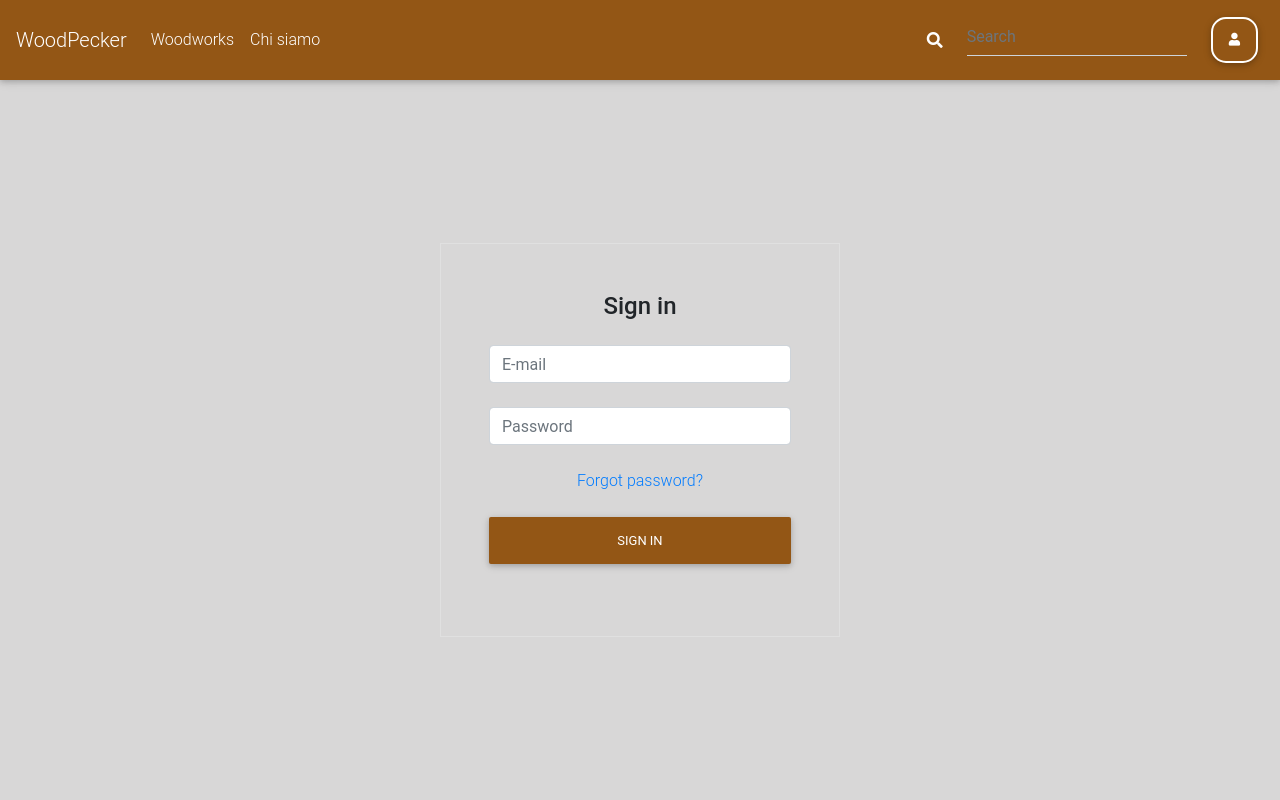
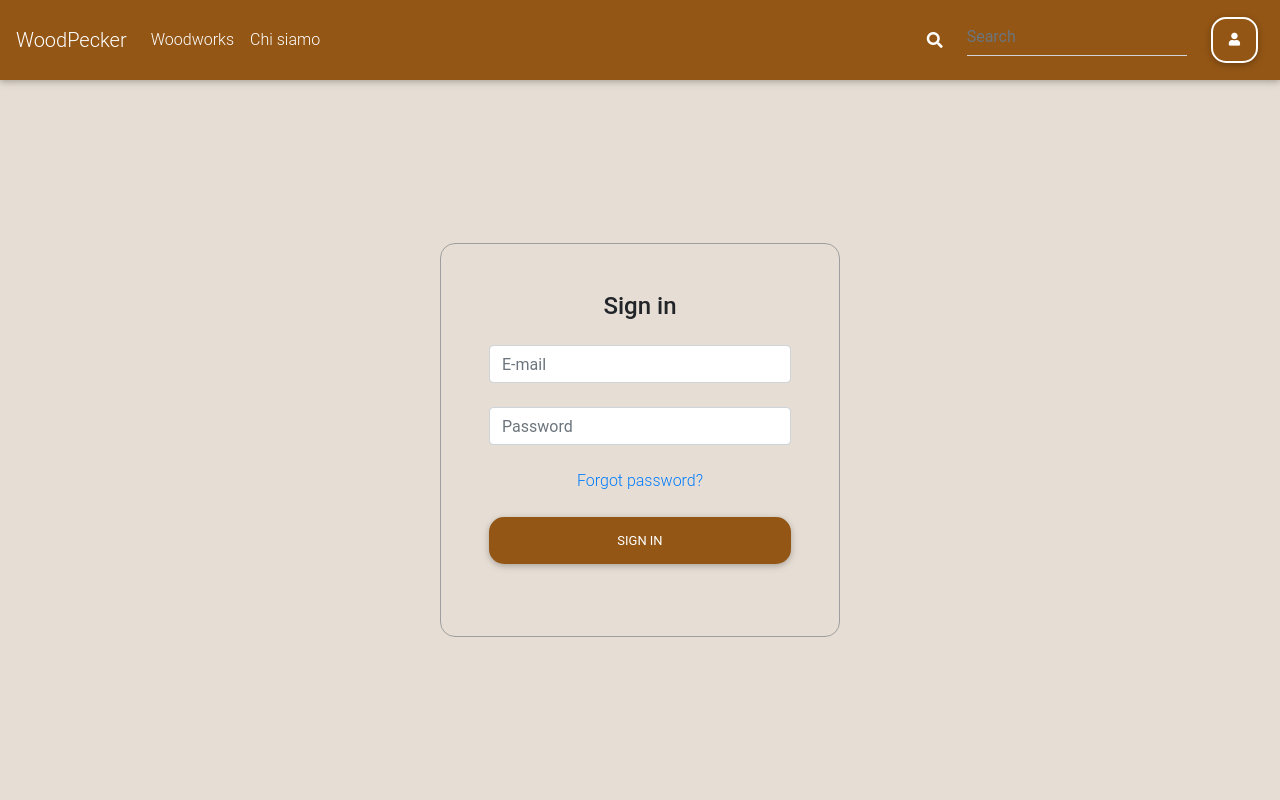
Before and after one commit to GabrieleGarlaschelli/woodpecker, a Django app: page /accounts/login/ in a window 1280 px wide. Run offline with Django 3.2, Linux system fonts and the light colour scheme; some libraries are stand-ins or nearby versions.

Commit message:
some changes

```diff
--- a/accounts/templates/registration/login.html
+++ b/accounts/templates/registration/login.html
@@ -6,10 +6,10 @@
 
 {% block content %}
 <div class="d-flex justify-content-center flex-wrap" style="width: 100vw; height: 90vh; overflow-x: scroll;">
-  <form class="text-center border border-light p-5" style="height: fit-content; margin: auto; min-width: 400px;" method="POST">
+  <form class="text-center border-rounded p-5" style="height: fit-content; margin: auto; min-width: 400px; border: solid 1px #9f9e9e" method="POST">
     {% csrf_token %}
     <p class="h4 mb-4">Sign in</p>
-    <input type="text" id="defaultLoginFormEmail" name="username" class="form-control mb-4" placeholder="E-mail">
+    <input type="email" id="defaultLoginFormEmail" name="email" class="form-control mb-4" placeholder="E-mail">
     <input type="password" id="defaultLoginFormPassword" name="password" class="form-control mb-4" placeholder="Password">
     <div class="d-flex justify-content-around">
       <div>
@@ -18,10 +18,9 @@
     </div>
     {% if form.errors %}
       <p class=" label label-danger">
-        Your username and password didn't match.
-        Please try again.
+        Email o password non corretti
       </p>
     {% endif %}
-    <button class="btn btn-primary btn-block my-4" type="submit">Sign in</button>
+    <button class="btn btn-primary btn-block my-4 border-rounded" type="submit">Sign in</button>
 </div>
 {% endblock %}
--- a/woodworks/static/woodworks/style.css
+++ b/woodworks/static/woodworks/style.css
@@ -9,5 +9,7 @@
 
 
 body {
-  background-color: #d8d7d7;
+  background-color: #e6ded4;
+  /* background-image: url(https://thepaintpeople.com/wp-content/uploads/2015/09/prepare-bare-wood-staining.jpg); */
+  background-size: cover;
 }
--- a/woodworks/templates/components/woodwork_card.html
+++ b/woodworks/templates/components/woodwork_card.html
@@ -12,7 +12,7 @@
       {{ woodwork.description }}
       <a href="#" class="{{woodwork.id}}-woodwork-show-less">Show less</a>
     </p>
-    <a href="#" class="btn btn-primary">Ordina</a>
+    <a href="#" class="btn btn-primary border-rounded">Ordina</a>
   </div>
 </div>
 
```
